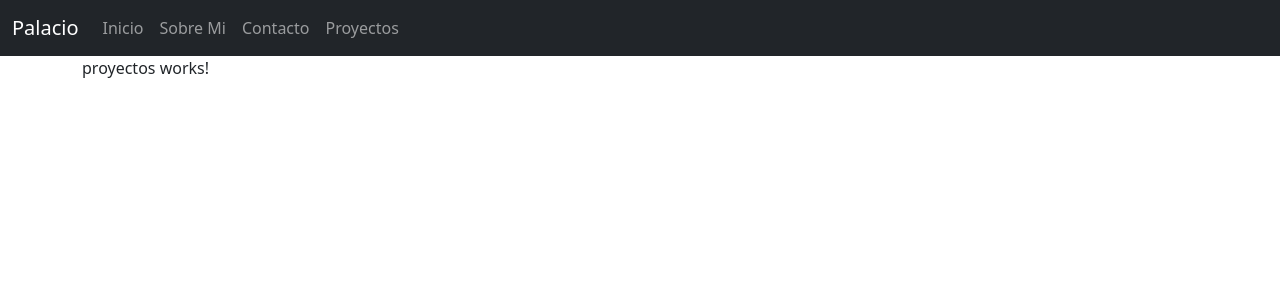
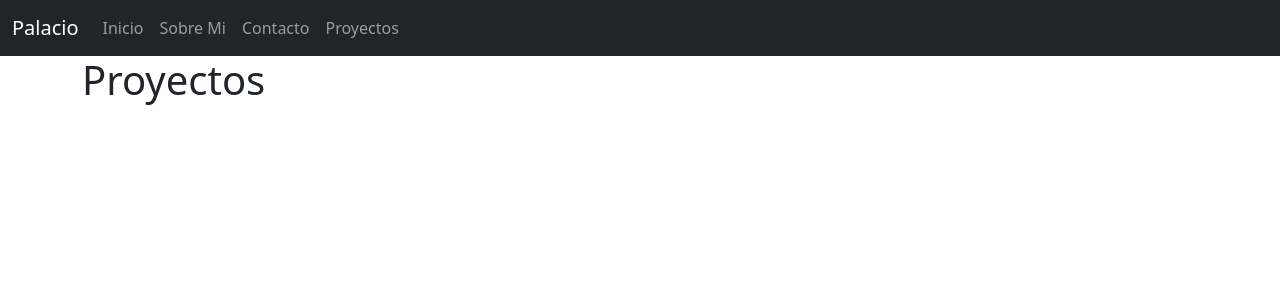
Before and after one commit to Diego-Palacio/Portafolio-Palacio, an Angular app: page /proyectos in a window 1280 px wide. Shown: the top 300 px of the page. Built offline with nearby package versions, Linux system fonts and the light colour scheme.

Commit message:
prueba de texto html en componentes

```diff
--- a/src/app/Components/inicio/inicio.component.html
+++ b/src/app/Components/inicio/inicio.component.html
@@ -1 +1 @@
-<p>inicio works!</p>
+<h1>Inicio</h1>
--- a/src/app/Components/proyectos/proyectos.component.html
+++ b/src/app/Components/proyectos/proyectos.component.html
@@ -1 +1 @@
-<p>proyectos works!</p>
+<h1>Proyectos</h1>
--- a/src/app/Components/sobre-mi/sobre-mi.component.html
+++ b/src/app/Components/sobre-mi/sobre-mi.component.html
@@ -1 +1 @@
-<p>sobre-mi works!</p>
+<h1>Sobre Mi</h1>
```
